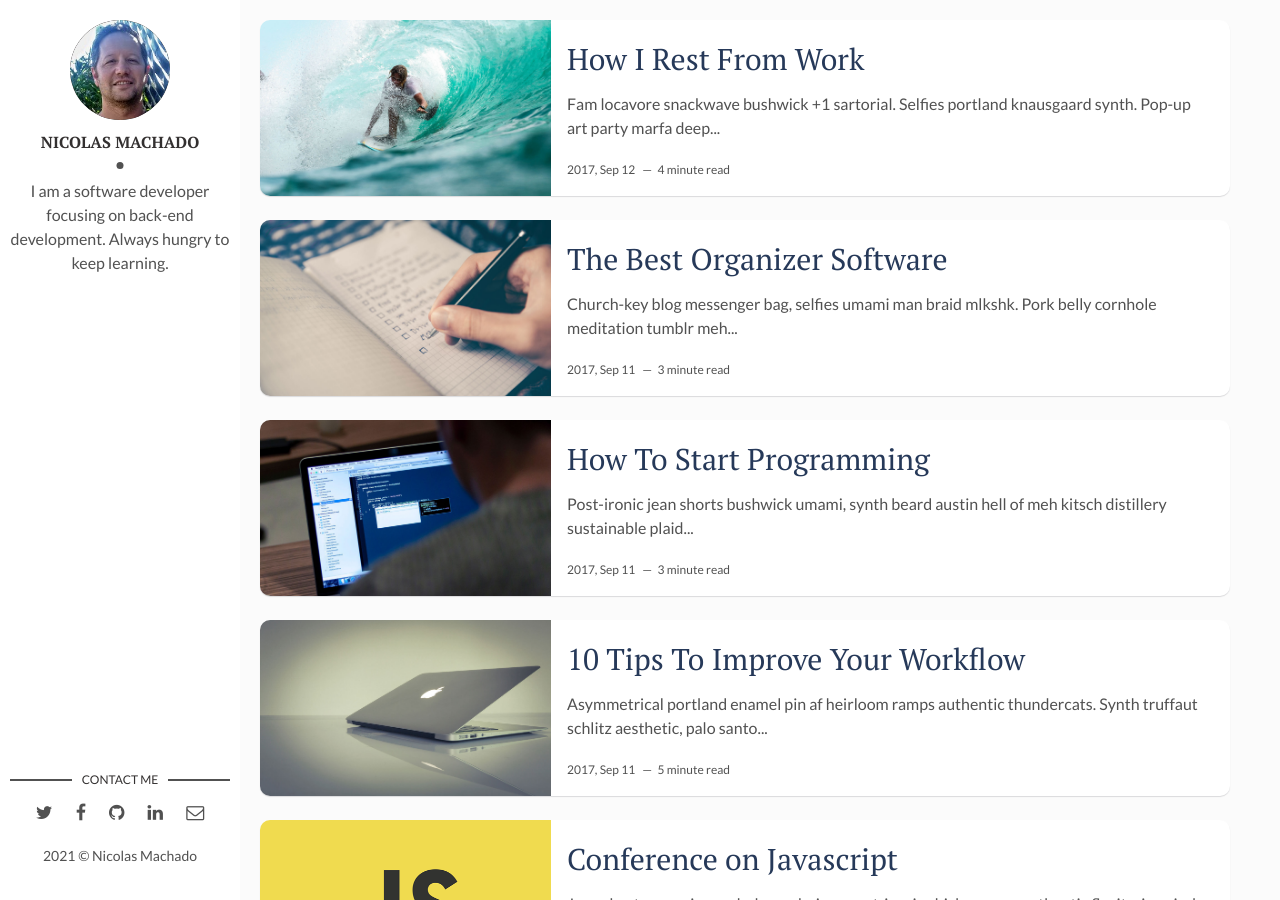
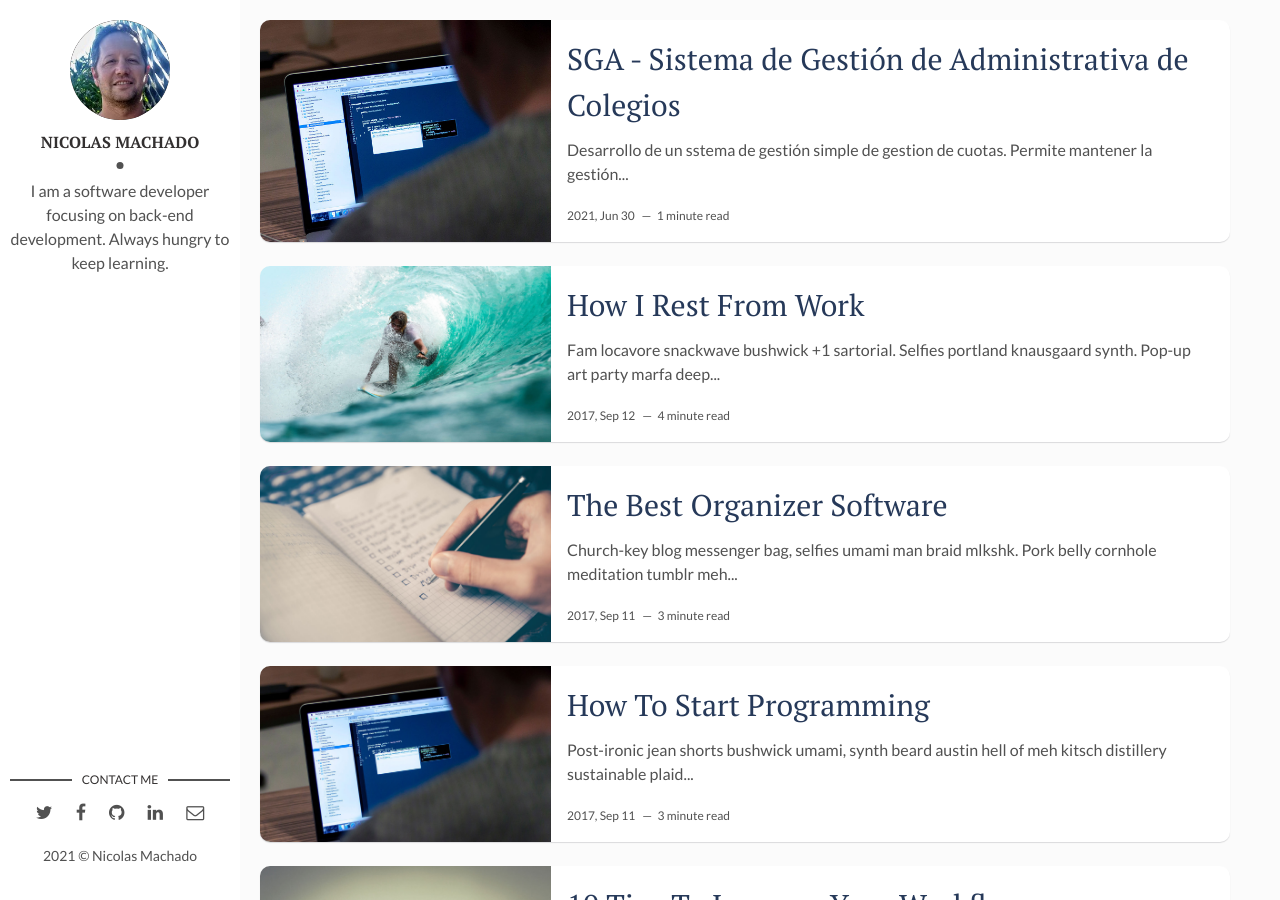
Before and after one commit to NicoMachado/nicomachado.github.io, a Jekyll site: the page built from index.html, in a window 1280 px wide and 900 px high. Built offline with Jekyll 4.4.1, drawn with Linux system fonts in a browser that asks for light colours; the list of posts is cut into pages by our own code.

Commit message:
Agregar Sistema de Gestion Administrativa

```diff
--- a/_config.yml
+++ b/_config.yml
@@ -15,8 +15,8 @@ about-author: I am a software developer focusing on back-end development. Always
 social-twitter: Nicolas400 # add your Twitter handle
 social-facebook: # add your Facebook handle
 social-github: NicoMachado # add your Github handle
-social-linkedin: # add your Linkedin handle
-social-email: nicolas.machado@codigosudeste.com.ar # add your Email address
+social-linkedin: https://www.linkedin.com/in/nicolasmachado/
+social-email: fliamachado@yahoo.com # add your Email address
 
 # Disqus
 discus-identifier: # add your discus identifier
--- /dev/null
+++ b/_posts/2021-07-01-sga.markdown
@@ -0,0 +1,13 @@
+---
+layout: post
+title: SGA - Sistema de Gestión de Administrativa de Colegios
+date: 2021-07-01 00:00:00 +0300
+description: Sistema de gestión de Cuotas para colegios privados.
+img: how-to-start.jpg # Add image post (optional)
+tags: [Programming, Learn] # add tag
+---
+
+Desarrollo de  un sstema de gestión simple de gestion de cuotas.
+>Permite mantener la gestión administrativa de manera ágil.
+
+-- TBC --
```
